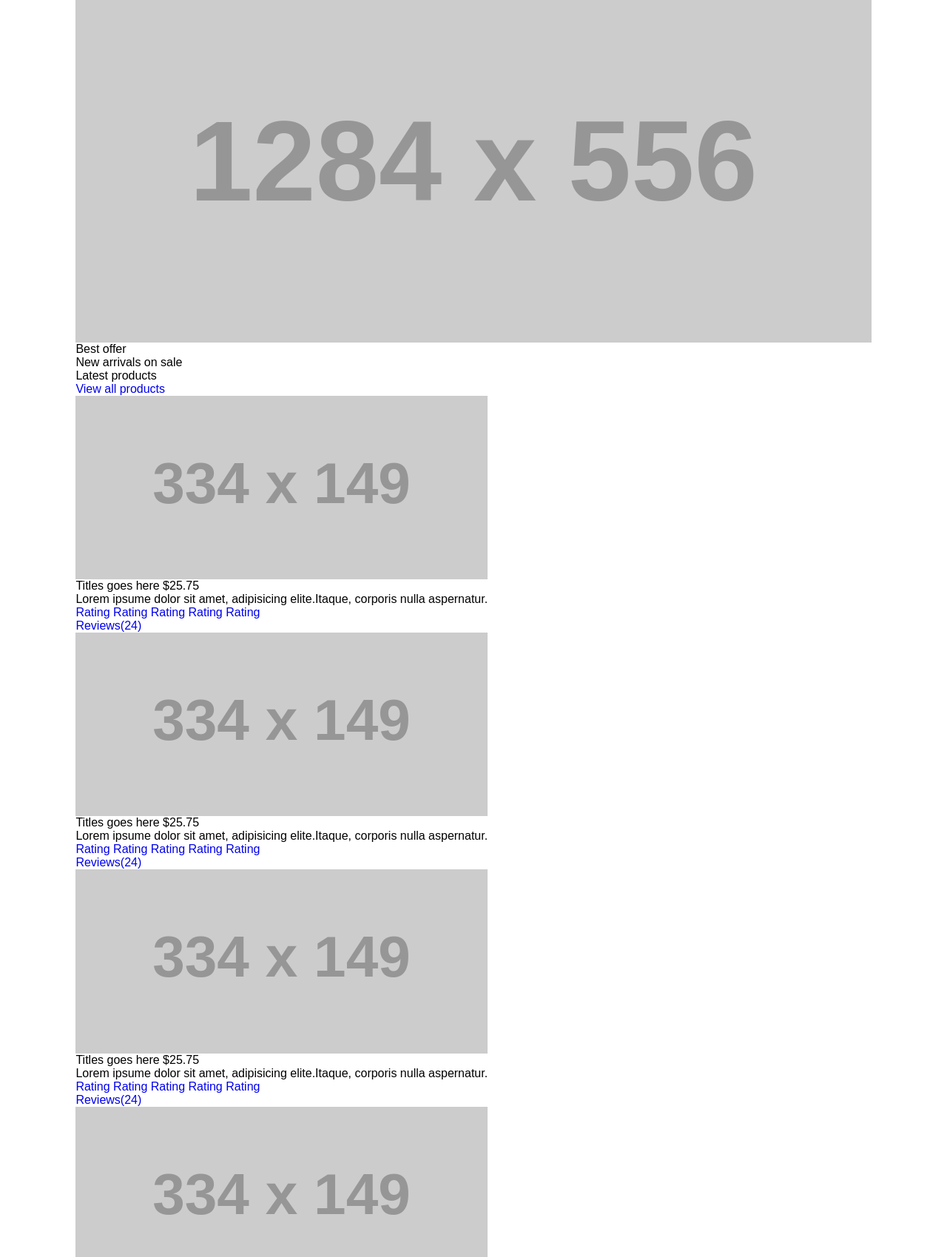
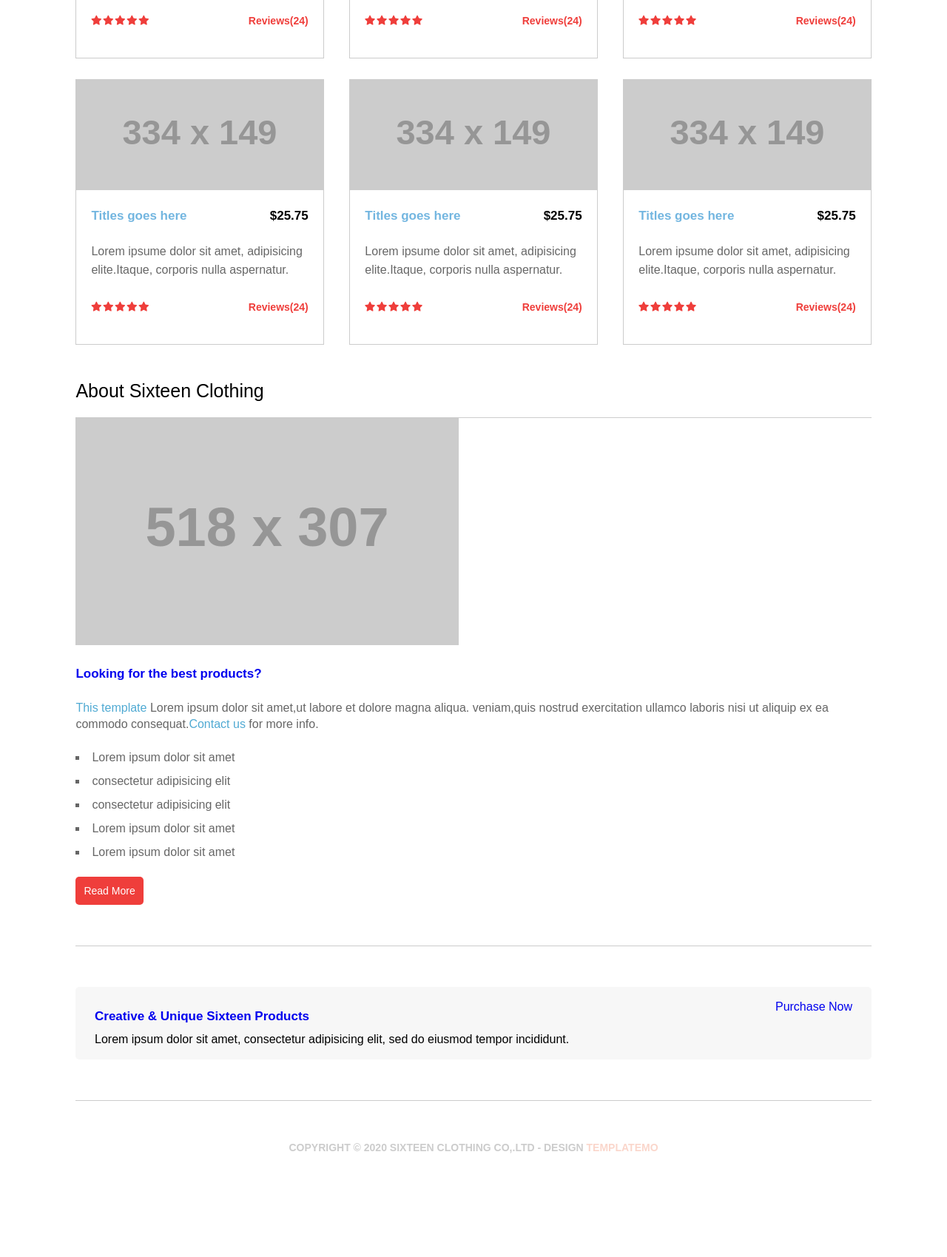
Before and after one commit to dpriyankaprdxn/SixteenClothingSass, a plain HTML site: page index.html in a window 1280 px wide. Shown: the part 1101-2800 px from the top of the page at 74% size. After the commit the page ends 2715 px from the top, so only its background shows below. Drawn offline with nearby package versions, Linux system fonts and the light colour scheme; files that its build step writes are made by us from their sources; placeholder pictures from the web are drawn by us.

Commit message:
sass folder

```diff
--- /dev/null
+++ b/assets/scss/_about.scss
@@ -0,0 +1,72 @@
+.about {
+  .wrapper {
+    padding : 20px 0 55px;
+    border-bottom : 1px solid #ccc;
+    margin-bottom : 55px;
+  }
+}
+
+.about {
+  h3 {
+    border-bottom : 1px solid #ccc;
+  }
+}
+
+.about {
+  p {
+    margin-bottom : 25px;
+    color : #666;
+    line-height : 22px;
+  }
+}
+
+.about__child {
+  li { width : 48%; }
+}
+
+.about__child {
+  & > li:first-child {
+    margin-top : 15px;
+    float : right;
+  }
+}
+
+.about__list {
+  li {
+    margin-bottom : 14px;
+    color : #666;
+    display : list-item;
+    list-style-type: square;
+    list-style-position: inside;
+  }
+}
+
+.about__list {
+ li:first-child {   float : none; }
+}
+
+.about__list {
+  li { width : 100%; }
+}
+
+.about {
+  p {
+    a { color : #50aad3;}
+  }
+}
+
+.about__list {
+  & + a {
+    padding : 10px;
+    border : 1px solid transparent;
+    @include borderradius(5px);
+    margin-top : 10px;
+    background : $primary;
+    color : $white;
+    font-size : 14px;
+  }
+}
+
+.about {
+  img { float: right; }
+}
--- /dev/null
+++ b/assets/scss/_banner.scss
@@ -0,0 +1,33 @@
+h2 {
+    margin-top: 28px;
+    color: $white;
+    font : bold 52px sans-serif;
+  }
+
+.banner  {
+    .wrapper {   width: 100%; }
+}
+
+.slider {
+    li { position: relative;  }
+}
+
+.slider {
+    & li:not(:first-child) { display : none;  }
+}
+
+.slider__text {
+    position: absolute;
+    top : 50%;
+    left: 50%;
+    text-align: center;
+    text-transform: uppercase;
+    @include transform(translate(-50%,-50%));
+}
+
+.slider__text {
+    span {
+    color: $primary;
+    font : bold 20px sans-serif;
+  }
+}
--- /dev/null
+++ b/assets/scss/_footer.scss
@@ -0,0 +1,14 @@
+footer {
+	.wrapper {
+  	padding : 55px 0;
+  	border-top : 1px solid #ccc;
+  	color : #ccc;
+  	font : bold 14px sans-serif;
+  	text-align : center;
+ 		text-transform : uppercase;
+ 	}
+}
+
+footer {
+ a { color : #fad6cb; }
+}
--- /dev/null
+++ b/assets/scss/_header.scss
@@ -0,0 +1,84 @@
+header {
+  padding-top: 30px;
+  position: relative;
+  background: $black;
+}
+
+header {
+  .wrapper {
+    @include flex;
+    @include flexcontent;
+  }
+}
+
+.menu {
+  @include flexbasis(46%);
+}
+
+.hamburger {
+  width: 32px;
+  float : right;
+  display: none;
+  position: relative;
+  cursor: pointer;
+  @include transform(rotate(0deg));
+  @include transition(.5s);
+}
+
+.hamburger {
+  span {
+    width: 100%;
+    height: 3px;
+    display: block;
+    position: absolute;
+    background : $primary;
+    text-indent: -9999px;
+    @include transform(rotate(0deg));
+    @include transition(.25s);
+  }
+}
+
+.hamburger {
+  span:nth-child(1) { top : 0; }
+}
+
+.hamburger {
+  span:nth-child(2) { top : 8px; }
+}
+
+.hamburger {
+  span:nth-child(3) { top : 16px; }
+}
+
+.hamburger.open span:nth-child(1) {
+  top: 18px;
+  @include transform(rotate(135deg));
+}
+
+.hamburger.open span:nth-child(2) {  opacity: 0; }
+
+.hamburger.open span:nth-child(3) {
+  top: 18px;
+  @include transform(rotate(-135deg));
+}
+
+nav {
+  a {
+    padding-bottom: 28px;
+    border-bottom : 2px solid transparent;
+    color: $white;
+    font-size: 14px;
+    font-weight: bold;
+    text-transform: capitalize;
+  }
+}
+
+.active {   border-bottom : 2px solid $primary;  }
+
+.showhide { display: block; }
+
+nav {
+  li:not(:last-child) {
+    a { margin-right: 50px; }
+  }
+}
--- /dev/null
+++ b/assets/scss/_latestProduct.scss
@@ -0,0 +1,113 @@
+%flexspace {
+  display: -webkit-box;
+  display: -ms-flexbox;
+  display: flex;
+  -webkit-box-pack: justify;
+  -ms-flex-pack: justify;
+  justify-content: space-between;
+  flex-wrap: wrap;
+}
+
+.latestproducts ul {
+  @extend %flexspace;
+}
+
+.latestproducts__heading {
+  @extend %flexspace;
+}
+
+.rating {
+  @extend %flexspace;
+}
+
+h3 {
+  padding-bottom: 21px;
+  font-size: 25px;
+  text-transform: capitalize;
+}
+
+.latestproducts { padding-top : 66px; }
+
+.latestproducts {
+ li {
+    @include flexbasis(31%);
+    padding-bottom : 20px;
+    border : 1px solid #ccc;
+    margin-bottom : 28px;
+  }
+}
+
+.latestproducts__heading {
+  border-bottom: 1px solid #ddd;
+  margin-bottom: 55px;
+}
+
+.latestproducts__heading {
+ a {
+    color : $primary;
+    font : bold 14px sans-serif;
+    text-transform : uppercase;
+  }
+}
+
+.latestproducts__heading {
+    & + a:after {
+    content : "\f105";
+    margin-left: 3px;
+    font-family: fontAwesome;
+  }
+}
+
+.latestproducts h4 { padding : 0 6%; }
+
+h4 {
+  margin : 25px 0;
+  color : #73b6e0;
+  cursor: default;
+  font : bold 17px sans-serif;
+}
+
+.latestproducts {
+  h4 {
+    span {
+      float : right;
+      color : #000;
+    }
+  }
+}
+
+.latestproducts p {
+  padding : 0 6%;
+  margin-bottom : 30px;
+  color : #676767;
+  line-height : 25px;
+}
+
+.rating {  padding : 0 6%; }
+
+.rating {
+  li{
+    border:none;
+    margin-bottom : 0;
+    @include flexbasis(0);
+  }
+}
+
+.rating__stars {
+  text-indent : -9999px;
+  display : inline-block;
+}
+
+.rating__stars:before {
+  content : "\f005";
+  margin-right: 3px;
+  float : right;
+  color : $primary;
+  font-family : FontAwesome;
+  text-indent : 0;
+}
+
+.rating:last-child a {
+  color : $primary;
+  font : bold 14px sans-serif;
+}
--- a/assets/scss/common.scss
+++ b/assets/scss/_library.scss
@@ -2,3 +2,5 @@
 $primary : #ef3e3b;
 $black : #000;
 $white : #fff;
+
+//fonts
--- a/assets/scss/mixin.scss
+++ b/assets/scss/_mixin.scss
@@ -27,3 +27,9 @@
   -o-transition: $seconds ease-in-out;
   transition: $seconds ease-in-out;
 }
+
+@mixin borderradius($radius) {
+  -moz-border-radius   : $radius;
+  -webkit-border-radius :  $radius;
+  border-radius :  $radius;
+}
--- /dev/null
+++ b/assets/scss/_purchase.scss
@@ -0,0 +1,33 @@
+
+.purchase {
+  ul {
+    @include flex;
+    @include flexcontent;
+
+  }
+}
+
+.purchase {
+  .wrapper {
+    -webkit-box-sizing : border-box;
+    box-sizing : border-box;
+    padding : 18px 2%;
+    @include borderradius(5px);
+    margin-bottom : 55px;
+    background :#f7f7f7;
+  }
+}
+
+.purchase {
+  h4 {  margin: 12px 0; }
+}
+
+.purchase__btn {
+  padding : 12px;
+  border : 1px solid transparent;
+  @include borderradius(5px);
+  margin-top : 5px;
+  background : $primary;
+  color : $white;
+  font-size : 14px;
+}
--- a/assets/scss/header.scss
+++ /dev/null
@@ -1,68 +0,0 @@
-header {
-  padding-top: 30px;
-  position: relative;
-  background: $black;
-}
-
-header .wrapper {
-  @include flex;
-  @include flexcontent;
-}
-
-.menu {
-  @include flexbasis(46%);
-}
-
-.hamburger {
-  width: 32px;
-  float : right;
-  display: none;
-  position: relative;
-  cursor: pointer;
-  @include transform(rotate(0deg));
-  @include transition(.5s);
-}
-
-.hamburger span {
-  width: 100%;
-  height: 3px;
-  display: block;
-  position: absolute;
-  background : $primary;
-  text-indent: -9999px;
-  @include transform(rotate(0deg));
-  @include transition(.25s);
-}
-
-.hamburger span:nth-child(1) { top : 0; }
-
-.hamburger span:nth-child(2) { top : 8px; }
-
-.hamburger span:nth-child(3) { top : 16px; }
-
-.hamburger.open span:nth-child(1) {
-  top: 18px;
-  @include transform(rotate(135deg));
-}
-
-.hamburger.open span:nth-child(2) {  opacity: 0; }
-
-.hamburger.open span:nth-child(3) {
-  top: 18px;
-  @include transform(rotate(-135deg));
-}
-
-nav a {
-  padding-bottom: 28px;
-  border-bottom : 2px solid transparent;
-  color: $white;
-  font-size: 14px;
-  font-weight: bold;
-  text-transform: capitalize;
-}
-
-.active {   border-bottom : 2px solid $primary;  }
-
-.showhide { display: block; }
-
-nav li:not(:last-child) a { margin-right: 50px; }
--- a/assets/scss/style.scss
+++ b/assets/scss/style.scss
@@ -1,7 +1,17 @@
-@import 'resetstyle.scss';
+@import 'resetstyle';
 
-@import 'mixin.scss';
+@import 'mixin';
 
-@import 'common.scss';
+@import 'library';
 
-@import 'header.scss';
+@import 'header';
+
+@import 'banner';
+
+@import 'latestProduct';
+
+@import 'about';
+
+@import 'purchase';
+
+@import 'footer';
```
Also changed, not shown: assets/scss/_resetstyle.scss (renamed from assets/scss/resetstyle.scss).
